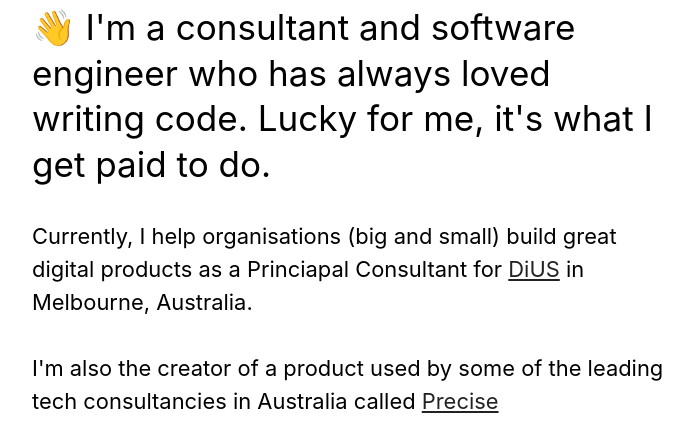
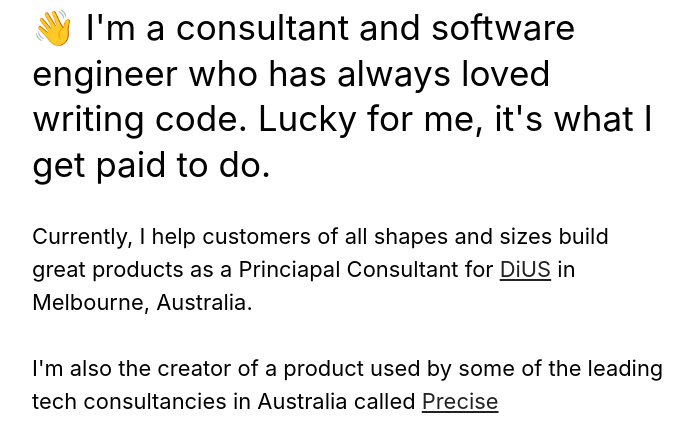
Before and after one commit to srbartlett/srbartlett.github.io, a plain HTML site: page index.html in a window 1280 px wide. Shown: the part 291-738 px from the top of the page, without its empty margins (292-985 px from the left). Drawn offline with Linux system fonts and the light colour scheme.

Commit message:
Minor edit

```diff
--- a/index.html
+++ b/index.html
@@ -17,7 +17,7 @@
           I get paid to do.
         </p>
         <p>
-          Currently, I help organisations (big and small) build great digital products as a
+          Currently, I help customers of all shapes and sizes build great products as a
           Princiapal Consultant for <a href="https://www.dius.com.au">DiUS</a> in Melbourne, Australia.
         </p>
         <p>
```
